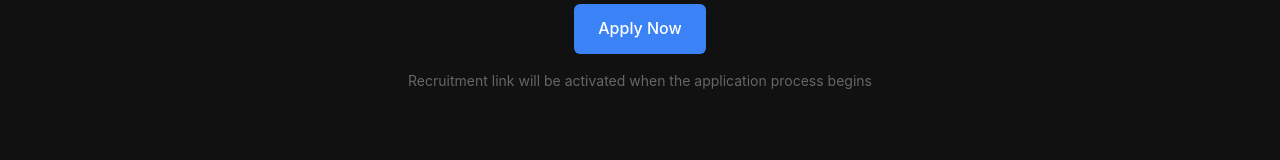
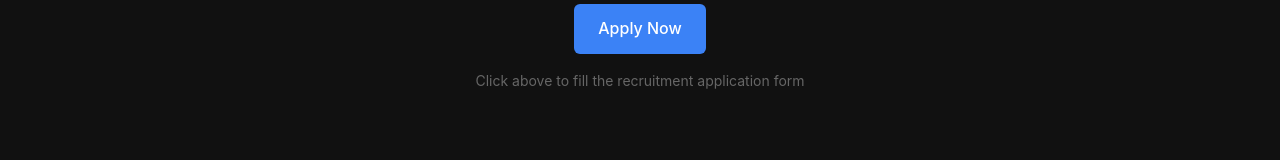
Before and after one commit to RiteshhVishwakarma/ai-robotics-initiative-project, a React (Vite) app: page / in a window 1280 px wide. Shown: the part 11427-11587 px from the top of the page. Built offline with nearby package versions, Linux system fonts and the light colour scheme.

Commit message:
feat: add actual Google Form recruitment link for Join Us section

```diff
--- a/src/components/sections/Join.jsx
+++ b/src/components/sections/Join.jsx
@@ -2,8 +2,8 @@ import { recruitmentSteps, selectionCriteria } from '../../data/content';
 import './Join.css';
 
 const Join = () => {
-  // Placeholder URL - to be replaced with actual recruitment form
-  const RECRUITMENT_URL = "#recruitment-form-placeholder";
+  // Actual recruitment form URL
+  const RECRUITMENT_URL = "https://docs.google.com/forms/d/e/1FAIpQLSfjT23v4CPRfoXUTwGgyhBGMDplaVcUD-Ci-3lSLKFkftFsmQ/viewform";
 
   return (
     <section id="join" className="section join-section">
@@ -61,7 +61,7 @@ const Join = () => {
               Apply Now
             </a>
             <p className="cta-note text-tertiary">
-              Recruitment link will be activated when the application process begins
+              Click above to fill the recruitment application form
             </p>
           </div>
         </div>
```
